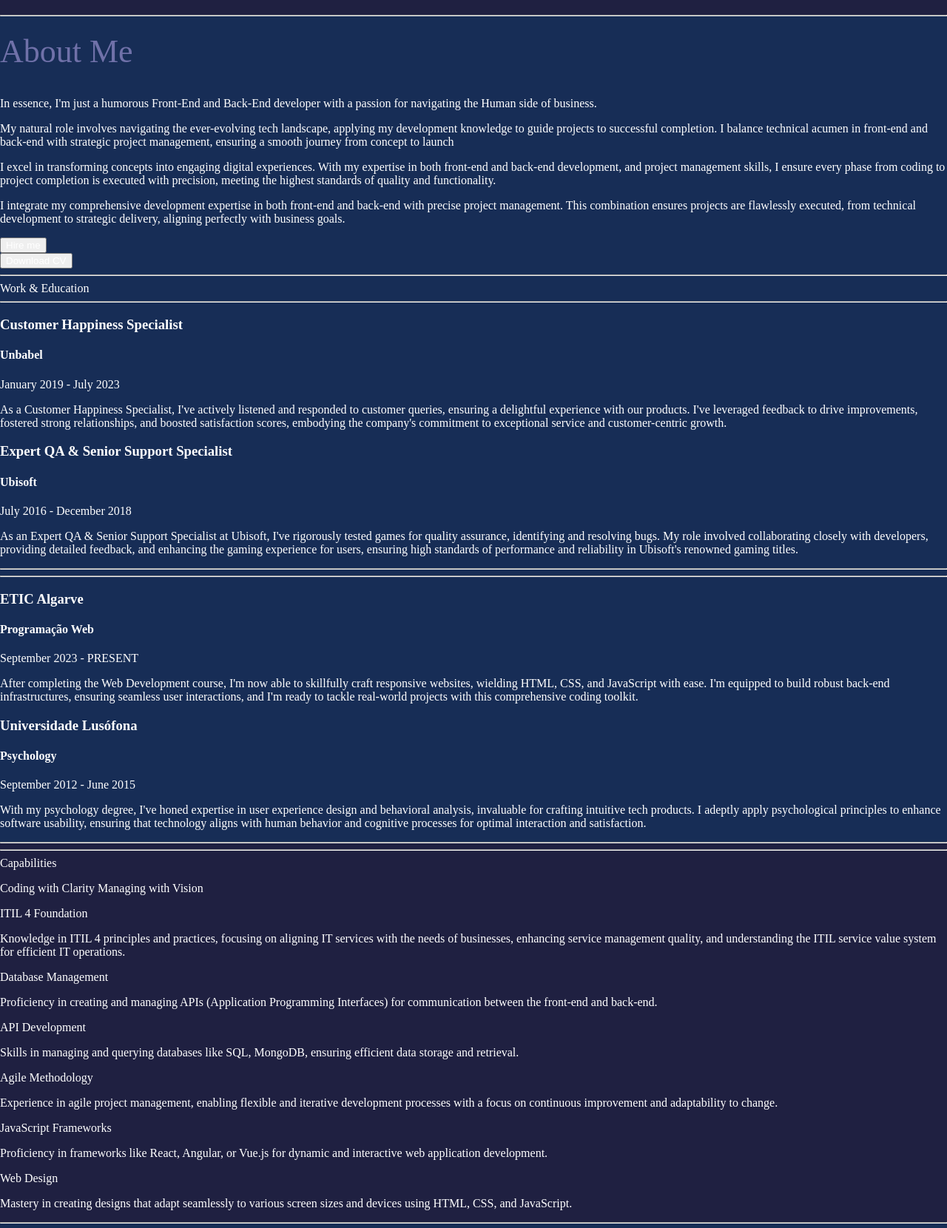
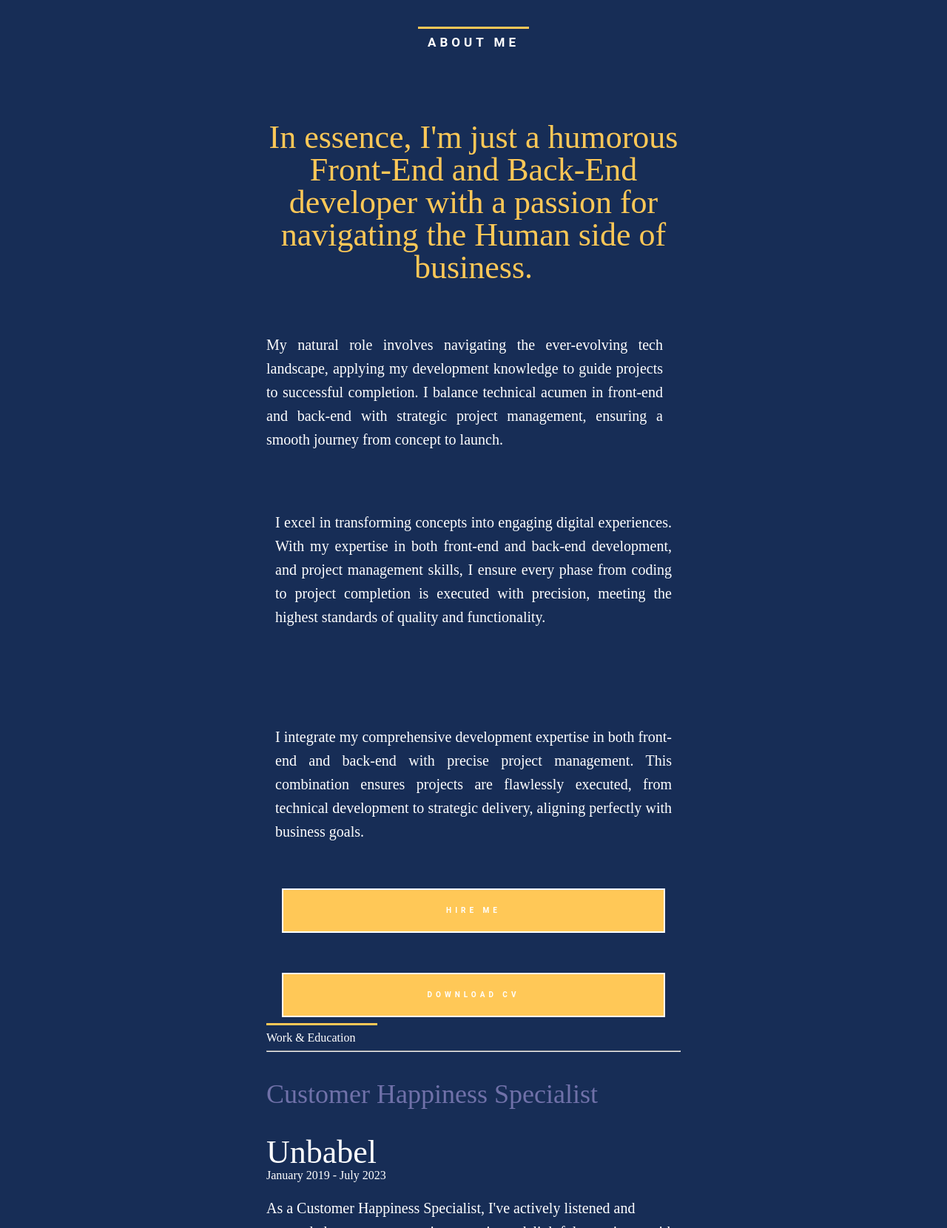
Before and after one commit to maurograndaoramos/ETIC_PW2425_PortfolioWebpage, a plain HTML site: page index.html in a window 1280 px wide. Shown: the part 1140-2800 px from the top of the page at 74% size. Drawn offline with Linux system fonts and the light colour scheme.

Commit message:
[FEAT] Updated Sections

```diff
--- a/index.html
+++ b/index.html
@@ -43,51 +43,57 @@
     <section class="heroSection">
         <div class="heroIntroText">
             <h1>Mauro Ramos</h1>
-                <h2>Just an ordinary guy</h2>
-                <h2>Turning ideas into reality</h2>
+            <h3>Just an ordinary guy</h3>
+            <h3>Turning ideas into reality</h3>
             <div class="heroIntroTextSub">
-                    Scroll for more <hr class="after">
+                <p class="subIntro">Scroll for more</p> <hr class="after">
             </div>
         </div>
         <div class="profilePicContainer">
-                <img class="profilePic" src="" alt="That's me">
+            <img class="profilePic" src="styles/images/PFP.png" alt="That's me!">
         </div>
         </div>
     </section>
     <section class="aboutSection">
-        <div class="aboutMe">
-            <div class="headerAboutSection">
-                <h2><hr class="before"> About Me</h2>
+        <div class="aboutContainer">
+            <div class="aboutHeader">
+                <hr class="before">
+                About me
             </div>
-            <div class="pitchAboutSection">
-                <div class="aboutFourGrid">
-                    <p>In essence, I'm just a humorous Front-End and Back-End developer with a passion for navigating the Human side of business.</p>
-                    <p>My natural role involves navigating the ever-evolving tech landscape, applying my development knowledge to guide projects to successful completion. I balance technical acumen in front-end and back-end with strategic project management, ensuring a smooth journey from concept to launch</p>
-                    <p>I excel in transforming concepts into engaging digital experiences. With my expertise in both front-end and back-end development, and project management skills, I ensure every phase from coding to project completion is executed with precision, meeting the highest standards of quality and functionality.</p>
-                    <p>I integrate my comprehensive development expertise in both front-end and back-end with precise project management. This combination ensures projects are flawlessly executed, from technical development to strategic delivery, aligning perfectly with business goals.</p>
+            <div class="aboutGrid">
+                <div class="divider">
+                    <p class="lead">
+                        In essence, I'm just a humorous Front-End and Back-End developer with a passion for navigating the Human side of business.
+                    </p>
+                    <p> My natural role involves navigating the ever-evolving tech landscape, applying my development knowledge to guide projects to successful completion. I balance technical acumen in front-end and back-end with strategic project management, ensuring a smooth journey from concept to launch.
+                    </p>
+                </div>
+                <div class="divider">
+                    <p>I excel in transforming concepts into engaging digital experiences. With my expertise in both front-end and back-end development, and project management skills, I ensure every phase from coding to project completion is executed with precision, meeting the highest standards of quality and functionality.
+                    </p>
+                    <p>I integrate my comprehensive development expertise in both front-end and back-end with precise project management. This combination ensures projects are flawlessly executed, from technical development to strategic delivery, aligning perfectly with business goals.
+                    </p>
                 </div>
             </div>
             <div class="buttonsAboutSection">
-                <div class="aboutTwoGrid">
-                    <div class="aboutButton">
-                        <button>
+                <div class="hireButton">
+                    <button type="button">
                         Hire me
                     </button>
                 </div>
-                    <div class="aboutButton">
-                        <button>
+                <div class="hireButton">
+                    <button type="button">
                         Download CV
                     </button>
                 </div>
             </div>
-            </div>
-        </div>
+        <div class="experienceSection">
             <div class="aboutExperience">
                 <div class="headerExperienceSection">
                     <hr class="before">
                     Work & Education
                 </div>
-            <div class="experienceSection">
+            </div>
             <div class="experienceColumn">
                 <div class="timeline">
                     <hr class="beforeExperience">
@@ -96,22 +102,27 @@
                             <!--Not sure on how to insert Vectors here-->
                         </span>
                     </div>
-                        <div class="timelineBlock">
+                    <d  iv class="timelineBlock">
                         <div class="timelineHeader">
                             <h3>Customer Happiness Specialist</h3>
                             <h4>Unbabel</h4>
                             January 2019 - July 2023
                         </div>
-                            <p>As a Customer Happiness Specialist, I've actively listened and responded to customer queries, ensuring a delightful experience with our products. I've leveraged feedback to drive improvements, fostered strong relationships, and boosted satisfaction scores, embodying the company's commitment to exceptional service and customer-centric growth.
-                            <div class="timelineBullet"></div>
+                        <p>As a Customer Happiness Specialist, I've actively listened and responded to customer queries, ensuring a delightful experience with our products. I've leveraged feedback to drive improvements, fostered strong relationships, and boosted satisfaction scores, embodying the company's commitment to exceptional service and customer-centric growth.</p>
+                        <div class="timelineBullet">
+
+                        </div>
                         <div class="timelineBlock">
                             <div class="timelineHeader">
                                 <h3>Expert QA & Senior Support Specialist</h3>
                                 <h4>Ubisoft</h4>
                                 July 2016 - December 2018
                             </div>
-                                <p>As an Expert QA & Senior Support Specialist at Ubisoft, I've rigorously tested games for quality assurance, identifying and resolving bugs. My role involved collaborating closely with developers, providing detailed feedback, and enhancing the gaming experience for users, ensuring high standards of performance and reliability in Ubisoft's renowned gaming titles.
-                                <div class="timelineBullet"></div>
+                            <p>As an Expert QA & Senior Support Specialist at Ubisoft, I've rigorously tested games for quality assurance, identifying and resolving bugs. My role involved collaborating closely with developers, providing detailed feedback, and enhancing the gaming experience for users, ensuring high standards of performance and reliability in Ubisoft's renowned gaming titles.</p>
+                            <div class="timelineBullet">
+
+                            </div>
+                        </div>
                     </div>
                     <hr class="afterExperience">
                                             <hr class="beforeExperience">
@@ -126,7 +137,7 @@
                             <h4>Programação Web</h4>
                             September 2023 - PRESENT
                         </div>
-                            <p>After completing the Web Development course, I'm now able to skillfully craft responsive websites, wielding HTML, CSS, and JavaScript with ease. I'm equipped to build robust back-end infrastructures, ensuring seamless user interactions, and I'm ready to tackle real-world projects with this comprehensive coding toolkit.
+                        <p>After completing the Web Development course, I'm now able to skillfully craft responsive websites, wielding HTML, CSS, and JavaScript with ease. I'm equipped to build robust back-end infrastructures, ensuring seamless user interactions, and I'm ready to tackle real-world projects with this comprehensive coding toolkit.</p>
                         <div class="timelineBullet"></div>
                         <div class="timelineBlock">
                             <div class="timelineHeader">
@@ -134,62 +145,62 @@
                                 <h4>Psychology</h4>
                                 September 2012 - June 2015
                             </div>
-                                <p>With my psychology degree, I've honed expertise in user experience design and behavioral analysis, invaluable for crafting intuitive tech products. I adeptly apply psychological principles to enhance software usability, ensuring that technology aligns with human behavior and cognitive processes for optimal interaction and satisfaction.
-                                <div class="timelineBullet"></div>
+                            <p>With my psychology degree, I've honed expertise in user experience design and behavioral analysis, invaluable for crafting intuitive tech products. I adeptly apply psychological principles to enhance software usability, ensuring that technology aligns with human behavior and cognitive processes for optimal interaction and satisfaction.</p>
+                            <div class="timelineBullet">
+
+                            </div>
                         </div>
                         <hr class="afterExperience">
                     </div>
                 </div>
         </div>
-        </div>
     </section>
     <section class="skillSection">
-        <div class="headerSkillSection">
-            <div class="headerInformation">
-                <div class="heading">
+        <div class="headerSkillContainer">
+            <div class="headerSkill">
                 <hr class="before">
                 Capabilities
-                    <p class="section-desc">Coding with Clarity Managing with Vision</p>
+            </div>
+            <div class="headerDescription">
+                <h2>Coding with Clarity</h2>
+                <h2>Managing with Vision</h2>
             </div>
         </div>
-        </div>
-        <div class="skillDescription">
-            <div class="column">
-                <div class="columnMargin">
-                    <div class="itilFour">
-                        ITIL 4 Foundation
+        <div class="skillGrid">
+            <div class="skillContainer">
+                <div class="skillCard">
+                    <h4>ITIL 4 Foundation</h4>
                     <p>Knowledge in ITIL 4 principles and practices, focusing on aligning IT services with the needs of businesses, enhancing service management quality, and understanding the ITIL service value system for efficient IT operations.</p>
                 </div>
             </div>
-                <div class="columnMargin">
-                    <div class="databaseManagement">
-                        Database Management
+            <div class="skillContainer">
+                <div class="skillCard">
+                    <h4>Database Management</h4>
                     <p>Proficiency in creating and managing APIs (Application Programming Interfaces) for communication between the front-end and back-end.</p>
                 </div>
             </div>
-                <div class="columnMargin">
-                    <div class="apiDevelopment">
-                        API Development
+            <div class="skillContainer">
+                <div class="skillCard">
+                    <h4>API Development</h4>
                     <p>Skills in managing and querying databases like SQL, MongoDB, ensuring efficient data storage and retrieval.</p>
                 </div>
             </div>
-                <div class="columnMargin">
-                    <div class="agileMethodology">
-                        Agile Methodology
+            <div class="skillContainer">
+                <div class="skillCard">
+                    <h4>Agile Methodology</h4>
                     <p>Experience in agile project management, enabling flexible and iterative development processes with a focus on continuous improvement and adaptability to change.</p>
                 </div>
             </div>
-                <div class="columnMargin">
-                    <div class="javascriptFrameworks">
-                        JavaScript Frameworks
+            <div class="skillContainer">
+                <div class="skillCard">
+                    <h4>JavaScript Frameworks</h4>
                     <p>Proficiency in frameworks like React, Angular, or Vue.js for dynamic and interactive web application development.</p>
                 </div>
             </div>
-                <div class="columnMargin">
-                    <div class="webDesign">
-                        Web Design
+            <div class="skillContainer">
+                <div class="skillCard">
+                    <h4>Web Design</h4>
                     <p>Mastery in creating designs that adapt seamlessly to various screen sizes and devices using HTML, CSS, and JavaScript.</p>
-                    </div>
                 </div>
             </div>
         </div>
@@ -201,19 +212,19 @@
         </div>
         <div class="row">
             <div class="column">
-                mauro_ramos@eticalgarve.com
+                <h1>mauro_ramos@eticalgarve.com</h1>
             </div>
-            <p class="description">I'm happy to connect, listen and help. Let's work together and build something awesome. Let's turn your idea to an even greater product.</p>
+            <p class="contactPitch"> I'm happy to connect, listen and help. Let's work together and build something awesome. Let's turn your idea to an even greater product.</p>
         </div>
         <div class="row">
-            <div class="columnMargin">
+            <div class="skillContainer">
                 <div class="column">
                     Call me
                     <br>
                     +351 9XXXXXXXX
                 </div>
             </div>
-            <div class="columnMargin">
+            <div class="skillContainer">
                 <div class="column">
                     Mail me
                     <div class="form">
@@ -248,3 +259,7 @@
         <p class="footerInfo"></p>
     </footer>
 </section>
+
+<div class="aboutSection">
+
+</div>
--- a/styles/style.css
+++ b/styles/style.css
@@ -5,30 +5,100 @@ color: white;
 
 h1 {
     color: #FFC857;
-    font-family: Roboto Condensed;
-    font-size: 96px;
+    font-family: 'Roboto Condensed';
+    font-size: 6rem;
     font-style: normal;
     font-weight: 700;
+    line-height: 1.5625rem;
+    display: flex;
 }
 
 h2 {
+    color: #FFC857;
+    text-align: center;
+    font-family: Roboto;
+    font-size: 56px;
+    font-style: normal;
+    font-weight: 700;
+    line-height: 67.99px;
+    letter-spacing: -0.5px;
+    margin-block-start: 0;
+    margin-block-end: 0;
+}
+
+h3 {
     color: #7071A9;
+    font-family: 'Frank Ruhl Libre';
+    font-size: 36px;
+    font-style: normal;
+    font-weight: 500;
+    display: flex;
+    margin-block-start: 1em;
+    margin-block-end: 1em;
+}
+
+h4 {
+    color: #ffffff;
     font-family: Frank Ruhl Libre;
     font-size: 44px;
     font-style: normal;
     font-weight: 500;
+    line-height: 44px;
+    margin-block-start: 0;
+    margin-block-end: 0;
+}
+
+p {
+    font-family: Lora;
+    font-size: 1.25rem;
+    font-style: normal;
+    font-weight: 400;
+    line-height: 31.99px;
 }
 
 .after {
-    color: #FFC857;
+    background-color: #FFC857;
     width: 75px;
-    height: 2px;
+    height: 3px;
     margin-left: 5px;
+    border-style: none;
+}
+
+.before {
+    background-color: #FFC857;
+    width: 150px;
+    height: 3px;
+    margin-left: 0px;
+    border-style: none;
 }
 
 body {
     background: #1F2041;
     margin: 0;
+    word-break: break-word;
+}
+
+button {
+    max-height: 60px;
+    max-width: 518px;
+    width: 518px;
+    height: 60px;
+    display: flex;
+    align-items: center;
+    align-self: stretch;
+    justify-content: center;
+    background-color: #FFC857;
+    border: 2px solid #FFF;
+    text-align: center;
+    font-family: Roboto;
+    font-size: 10px;
+    font-style: normal;
+    font-weight: 700;
+    line-height: 56px;
+    letter-spacing: 5px;
+    text-transform: uppercase;
+    padding: 2px 185px 2px 185px;
+    text-justify:auto;
 }
 
 header {
@@ -40,6 +110,7 @@ header {
     justify-content:  space-between;
     align-items: center;
     background: #1F2041;
+    z-index: 10;
 }
 
 .logoMauro {
@@ -74,7 +145,7 @@ header {
 }
 
 .navList li:hover .navListText {
-    color: yellow;
+    color: #FFC857;
 }
 
 .logoList {
@@ -97,18 +168,25 @@ opacity: 0.5;
 
 .socialLinkLogo {
 height: 20px;
+border: solid white 1px;
 aspect-ratio: auto;
 }
 
 section {
     width: 100%;
+    display: flex;
 }
 
 .heroSection {
-    padding: 250px 337px;
+    padding: 250px 337px 337px 337px;
     display: flex;
+    flex-wrap: wrap;
     flex-direction: row;
-    justify-content: space-between;
+    justify-content: space-evenly;
+    background-image: url(images/WBG1.png);
+    background-position: bottom;
+    background-size: 100%;
+    background-repeat: repeat-x;
 }
 
 .heroContainer {
@@ -118,29 +196,43 @@ section {
 
 .profilePicContainer {
     display:flex;
-    justify-self: flex-end;
-    background-image: url(images/PFP.png);
-    background-size: contain;
+    justify-content: center;
+      /* background-image: url(images/PFP.png);
+ background-size: contain;
   width: 40%;
   background-repeat: no-repeat;
-  background-position: center;
+  background-position: center;*/
 
 }
 
 .profilePic {
+    max-width: 566px;
+    max-height: 647px;
+    position: absolute;
+    width: 20%;
+    z-index: 8;
 
 }
 
 .heroIntroText {
-    width:60%;
+    width:700px;
+    position: relative;
+    text-wrap: nowrap;
+    z-index: 9;
 }
 
-.heroIntroTextSub {
+.subIntro {
     color: rgba(255, 255, 255, 0.30);
     font-family: Roboto;
-    font-size: 12px;
+    font-size: 0.75rem;
     font-style: normal;
     font-weight: 400;
+    letter-spacing: 0.1875rem;
+    line-height: 1.5rem;
+    text-transform: uppercase;
+}
+
+.heroIntroTextSub  {
     display: flex;
     flex-direction: row;
     align-items: center;
@@ -148,8 +240,188 @@ section {
 
 .aboutSection {
     background-color: #172D56;
+    color: rgba(255, 255, 255, 0.30);
+    padding-top: 192px;
+    padding-bottom: 192px;
+    padding-left: 360px;
+    padding-right: 360px;
+    flex-direction: column;
+    gap: 192px;
+    flex-shrink: 0;
+
+}
+
+.aboutContainer {
+    display: flex;
+    flex-direction: column;
+    justify-content: space-evenly;
+}
+
+.aboutGrid {
+    columns: 2 360px;
+    column-gap: 24px;
+    margin: 0;
+    text-align: justify;
+    display: flex;
+    justify-content: space-evenly;
+    flex-wrap: wrap;
+
+}
+
+.divider {
+    display: flex;
+    flex-direction: column;
+    flex-shrink: 0;
+    flex-wrap: wrap;
+    gap: 50px;
+}
+
+.aboutGrid p {
+    font-family: Lora;
+    font-size: 1.25rem;
+    font-style: normal;
+    font-weight: 400;
+    line-height: 31.99px;
+    max-width: 750px;
+    height: 200px;
+    white-space: normal;
+    width: 536px;
+}
+
+.aboutGrid p.lead {
+    color: #FFC857;
+    font-family: 'Frank Ruhl Libre';
+    font-size: 44px;
+    margin: 17px 0px 17px 0px;
+    font-style: normal;
+    font-weight: 400;
+    line-height: 2.74938rem;
+    max-width: 750px;
+    height: 200px;
+    width: 560px;
+    text-align: center;
+}
+
+.aboutHeader {
+    padding: 0px 20px 80px 20px;
+    font-family: Roboto;
+    font-size: 1.0625rem;
+    font-style: normal;
+    font-weight: 600;
+    line-height: 1.24938rem;
+    letter-spacing: 0.3125rem;
+    text-transform: uppercase;
+    text-wrap: nowrap;
+    display: flex;
+    flex-direction: column;
+    justify-content: center;
+    align-items: center;
+    flex-wrap: wrap;
+    align-content: center;
+}
+
+.buttonsAboutSection {
+    columns: 2 360px;
+    margin: 0;
+    display: flex;
+    flex-wrap: wrap;
+    row-gap: 54px;
+    justify-content: space-evenly;
+}
+
+.hirebutton {
+    display: flex;
+    justify-content: center;
+}
+
+div.aboutButton {
+    display: flex;
+    width: 1140px;
+    height: 76px;
+    max-width: 1140px;
+    align-items: flex-start;
+    align-content: flex-start;
+    flex-wrap: wrap;
+}
+
+.skillSection {
+    padding-top: 192px;
+    padding-bottom: 160px;
+    padding-left: 360px;
+    padding-right: 360px;
+    gap: 88px;
+    display: flex;
+    flex-direction: column;
+    align-items: center;
+    background-image: url(images/WBG1.png);
+    background-position: bottom;
+    background-size: 100%;
+    background-repeat: repeat-x;
+}
+
+.headerSkillContainer {
+    display: flex;
+    height: 299.95px;
+    max-width: 940px;
+    padding: 0px 20px 31.97px 20px;
+    flex-direction: column;
+    align-items:center;
+    gap: 80px;
+    text-align: center;
+}
+
+.headerSkillContainer hr {
+    width: 100%;
+}
+
+.headerSkill {
+    font-family: Roboto;
+    font-size: 1.0625rem;
+    font-style: normal;
+    font-weight: 600;
+    line-height: 1.24938rem;
+    letter-spacing: 0.3125rem;
+    text-transform: uppercase;
+}
+
+.skillGrid {
+    display: flex;
+    flex-direction: row;
+    flex-wrap: wrap;
+    justify-content: space-around;
+    align-items: flex-start;
+}
+
+.skillContainer {
+    display: flex;
+    flex-direction: column;
+    align-items: flex-start;
+    padding: 0px 30px 56px 30px;
+    max-width: 500px;
+    min-height: 472px;
+    border-top: #172D56;
+    border-top-style: solid;
+}
+
+.skillCard {
+    display: flex;
+    padding: 165px 0px 1px 0px;
+    flex-direction: column;
+    align-items: flex-start;
+    gap: 15px;
+    align-self: stretch;
 }
 
 .contactSection {
     background-color: #172D56;
+    display: flex;
+    padding-top: 192px;
+    padding-bottom: 160px;
+    padding-left: 360px;
+    padding-right: 360px;
+    gap: 88px;
+    display: flex;
+    flex-direction: column;
+    align-items: center;
+
 }
```
Also changed, not shown: styles/images/WBG1.png (added), styles/images/WBG2.png (added), 1 other file. Lines whose indentation alone changed are shown as unchanged.
